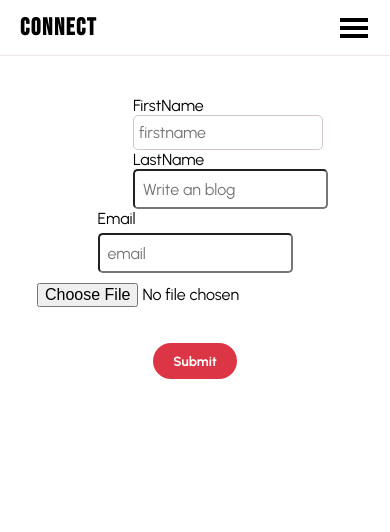
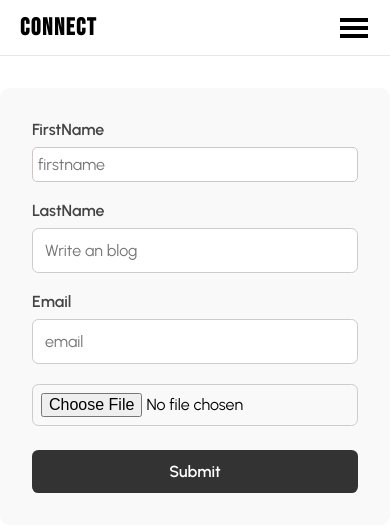
Before and after one commit to Bhavik0927/Blog-App, a React (Vite) app in the folder Frontend/: page /edit-profile in a window 390 px wide. Shown: the top 532 px of the page. Built offline with nearby package versions, Linux system fonts and the light colour scheme; no server answers.

Commit message:
Fixed some styling and make responsive

```diff
--- a/Frontend/src/CSS/Card.css
+++ b/Frontend/src/CSS/Card.css
@@ -2,6 +2,7 @@
   width: 100%;
   height: auto;
   padding: 0.6rem 0rem;
+  /* border: 1px solid darkcyan; */
 }
 .created_user_container {
   display: flex;
@@ -26,7 +27,7 @@
   padding: 0;
   margin: 0.6rem 0rem;
   display: flex;
-  flex-wrap: wrap-reverse;
+  /* flex-wrap: wrap-reverse; */
   gap: 2rem;
 }
 
--- a/Frontend/src/CSS/EditProfile.css
+++ b/Frontend/src/CSS/EditProfile.css
@@ -1,20 +1,82 @@
-.profile_container{
-    padding: 2.5rem;
-    display: flex;
-    flex-direction: column;
-    justify-content: center;
-    align-items: center;
+.Profile_Container1 {
+  max-width: 500px;
+  margin: 2rem auto;
+  padding: 2rem;
+  background-color: #f9f9f9;
+  border-radius: 0.6rem;
 }
 
-#title_box,
-#blog_box{
-    width: 40%;
-
+.profile-title {
+  font-size: 1.5rem;
+  margin-bottom: 1.5rem;
+  text-align: center;
+  color: #333;
 }
 
-input{
-    height: 2.5rem;
-    padding-left: 0.5rem;
-    border-radius: 0.3rem;
-    font-size: 1rem;
+.form-group {
+  display: flex;
+  flex-direction: column;
+  margin-bottom: 1.2rem;
 }
+
+.form-group label {
+  margin-bottom: 0.5rem;
+  font-weight: 600;
+  color: #444;
+}
+
+.form-group input[type="text"],
+.form-group input[type="email"],
+.form-group input[type="file"] {
+  padding: 0.75rem;
+  font-size: 1rem;
+  border: 1px solid #ccc;
+  border-radius: 0.4rem;
+}
+
+.form-group input[type="file"] {
+  padding: 0.5rem;
+}
+
+.form-actions {
+  display: flex;
+  justify-content: center;
+  margin-top: 1.5rem;
+}
+
+.submit-btn {
+  background-color: #333;
+  color: #fff;
+  padding: 0.75rem 1.5rem;
+  font-size: 1rem;
+  border: none;
+  border-radius: 0.4rem;
+  cursor: pointer;
+  transition: background-color 0.3s ease;
+}
+
+.submit-btn:hover {
+  background-color: #555;
+}
+
+.submit-btn:disabled {
+  background-color: #888;
+  cursor: not-allowed;
+}
+
+/* Mobile Responsive */
+@media (max-width: 768px) {
+  .profile-container {
+    padding: 1.5rem;
+    margin: 1rem;
+  }
+
+  .form-group input,
+  .submit-btn {
+    width: 100%;
+  }
+
+  .profile-title {
+    font-size: 1.3rem;
+  }
+}
--- a/Frontend/src/CSS/Login.css
+++ b/Frontend/src/CSS/Login.css
@@ -114,9 +114,11 @@
 /* Mobile (max-width: 768px) */
 @media (max-width: 768px) {
   .login-container {
+    /* border: 1px solid red; */
     flex-direction: column;
-    height: auto;
+    height:100dvh;
     width: 100%;
+    /* overflow-y: hidden; */
   }
 
   .left-panel {
--- a/Frontend/src/CSS/Navbar.css
+++ b/Frontend/src/CSS/Navbar.css
@@ -30,9 +30,11 @@
 
 .desktop-menu {
   width: 100%;
+  height: 100%;
   display: flex;
   justify-content: space-between;
-  border: 1px solid red;
+  align-items: center;
+  /* border: 1px solid red; */
 }
 
 .userlogin,
--- a/Frontend/src/CSS/home.css
+++ b/Frontend/src/CSS/home.css
@@ -1,13 +1,14 @@
 .main_container {
   display: flex;
+  justify-content: center;
   gap: 2rem;
-  padding-left: 50px;
+  padding: 0rem 4.5rem;
 }
-.left_container {
+.left_container1 {
   width: 67%;
+  padding: 0rem;
 }
 .feature_container {
-
   display: flex;
   align-items: center;
   border-bottom: 1px solid var(--border);
@@ -24,10 +25,9 @@
   font-weight: 500;
   transition: 0.3s all ease;
 }
-.feature_container .feature_btn:hover{
+.feature_container .feature_btn:hover {
   color: var(--primary-color);
 }
-
 
 .card {
   display: flex;
@@ -36,11 +36,26 @@
   justify-content: space-between;
   align-items: center;
   margin-bottom: 5px;
-  padding: 0rem 0.3rem;
+  /* padding: 0rem 0.3rem; */
 }
 
 .right_container {
-  width: 32%;
-  border-left: 1px solid var(--border);
+  width: 27%;
+  /* border-left: 1px solid var(--border); */
+  border: 1px solid red;
   padding: 0.5rem 1.4rem;
 }
+
+
+@media (max-width: 800px) {
+  .main_container {
+    justify-content: center;
+    padding: 1rem 1.5rem;
+  }
+  .left_container1 {
+    width: 100%;
+  }
+  .right_container {
+    display: none;
+  }
+}
--- a/Frontend/src/Pages/EditProfile.jsx
+++ b/Frontend/src/Pages/EditProfile.jsx
@@ -4,7 +4,7 @@ import axios from 'axios';
 import { addUser } from '../Store/UserSlice.js';
 import { toast } from 'react-toastify';
 import { useNavigate } from 'react-router-dom';
-import '../CSS/EditProfile.css';
+import '../CSS/EditProfile.css'
 
 const EditProfile = () => {
 
@@ -14,9 +14,9 @@ const EditProfile = () => {
     const dispatch = useDispatch();
     const Navigate = useNavigate();
 
-    const [firstname, setFirstname] = useState(user?.existUser?.firstname||user?.firstname || '');
-    const [lastname, setLastName] = useState(user?.existUser?.lastname ||user?.lastname ||'');
-    const [email, setEmail] = useState(user?.existUser?.email || user?.email ||'');
+    const [firstname, setFirstname] = useState(user?.existUser?.firstname || user?.firstname || '');
+    const [lastname, setLastName] = useState(user?.existUser?.lastname || user?.lastname || '');
+    const [email, setEmail] = useState(user?.existUser?.email || user?.email || '');
     const [profilePic, setProfilePic] = useState('');
     const [loading, setLoading] = useState(false);
 
@@ -57,9 +57,9 @@ const EditProfile = () => {
 
     return (
 
-        <form onSubmit={handleSubmit} className='profile_container'>
+        <form onSubmit={handleSubmit} className='Profile_Container1'>
 
-            <div id="title_box">
+            <div className='form-group'>
                 <label htmlFor="title">FirstName</label>
                 <input
                     id="title"
@@ -69,7 +69,7 @@ const EditProfile = () => {
                     onChange={(e) => setFirstname(e.target.value)}
                 />
             </div>
-            <div id="blog_box">
+            <div className='form-group'>
                 <label htmlFor="textarea">LastName</label>
 
                 <input
@@ -80,7 +80,7 @@ const EditProfile = () => {
                 />
             </div>
 
-            <div id="title_area">
+            <div className='form-group'>
                 <label htmlFor="title">Email</label>
                 <input
                     id="email"
@@ -91,18 +91,18 @@ const EditProfile = () => {
                 />
             </div>
 
-            <div>
+            <div className='form-group'>
                 <input
                     type="file"
                     onChange={(e) => {
                         setProfilePic(e.target.files[0]);
                     }}
-                className={{ marginBottom: "10px", color: "#fff" }}
+
                 />
             </div>
 
-            <div className='close-area'>
-                <button className="close-btn" type='submit' disabled={loading} >
+            <div className='form-actions'>
+                <button className="submit-btn" type='submit' disabled={loading} >
                     {loading ? "Loading..." : "Submit"}
                 </button>
             </div>
--- a/Frontend/src/Pages/Home.jsx
+++ b/Frontend/src/Pages/Home.jsx
@@ -49,7 +49,7 @@ const Home = () => {
                 user ? (
                     data.length > 0 ? (
                         <div className="main_container">
-                            <div className="left_container">
+                            <div className="left_container1">
                                 <div className="feature_container">
                                     <p className="feature_btn">+</p>
                                     <p className="feature_btn">For you</p>
```
Lines whose indentation alone changed are shown as unchanged.
